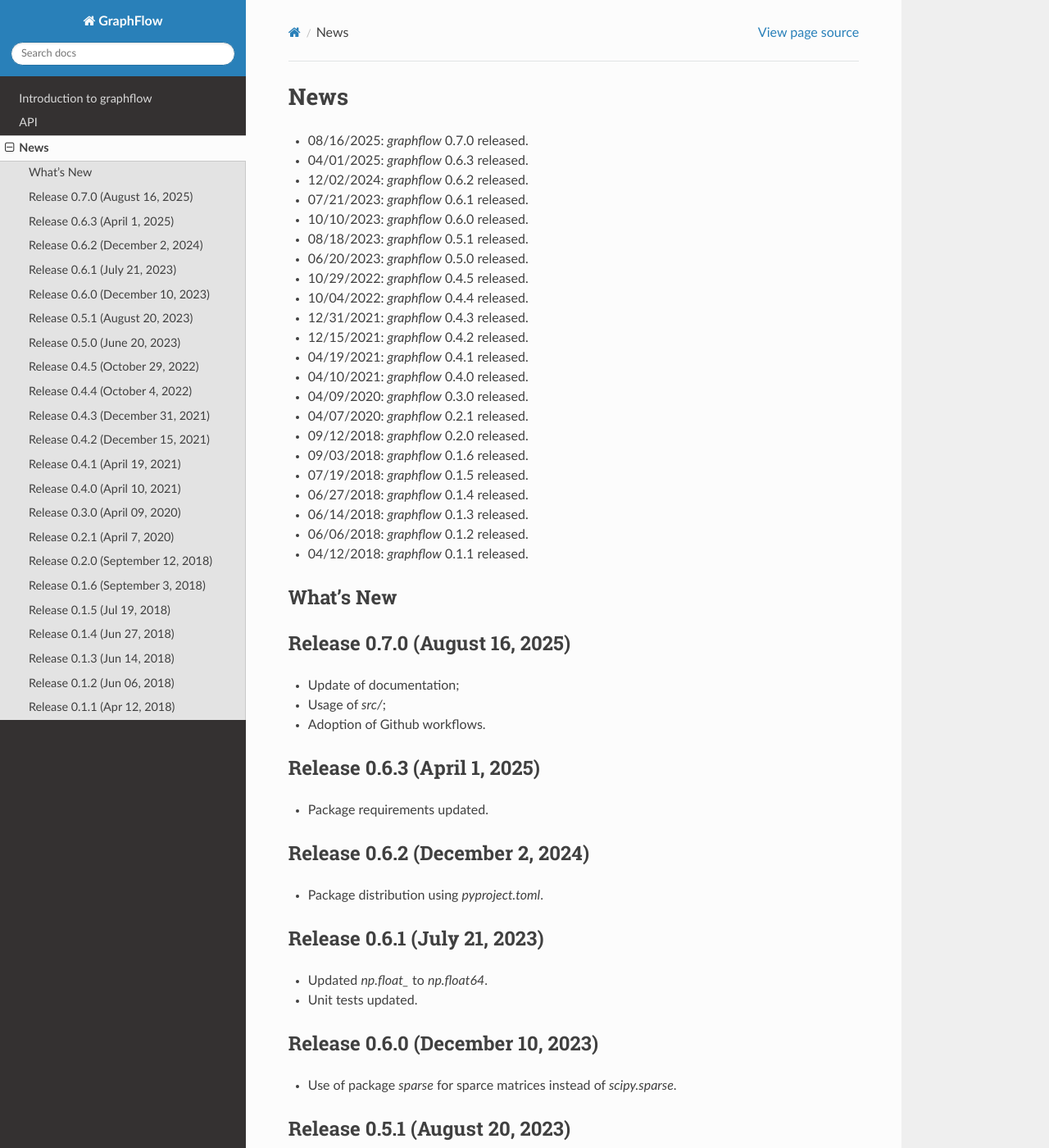
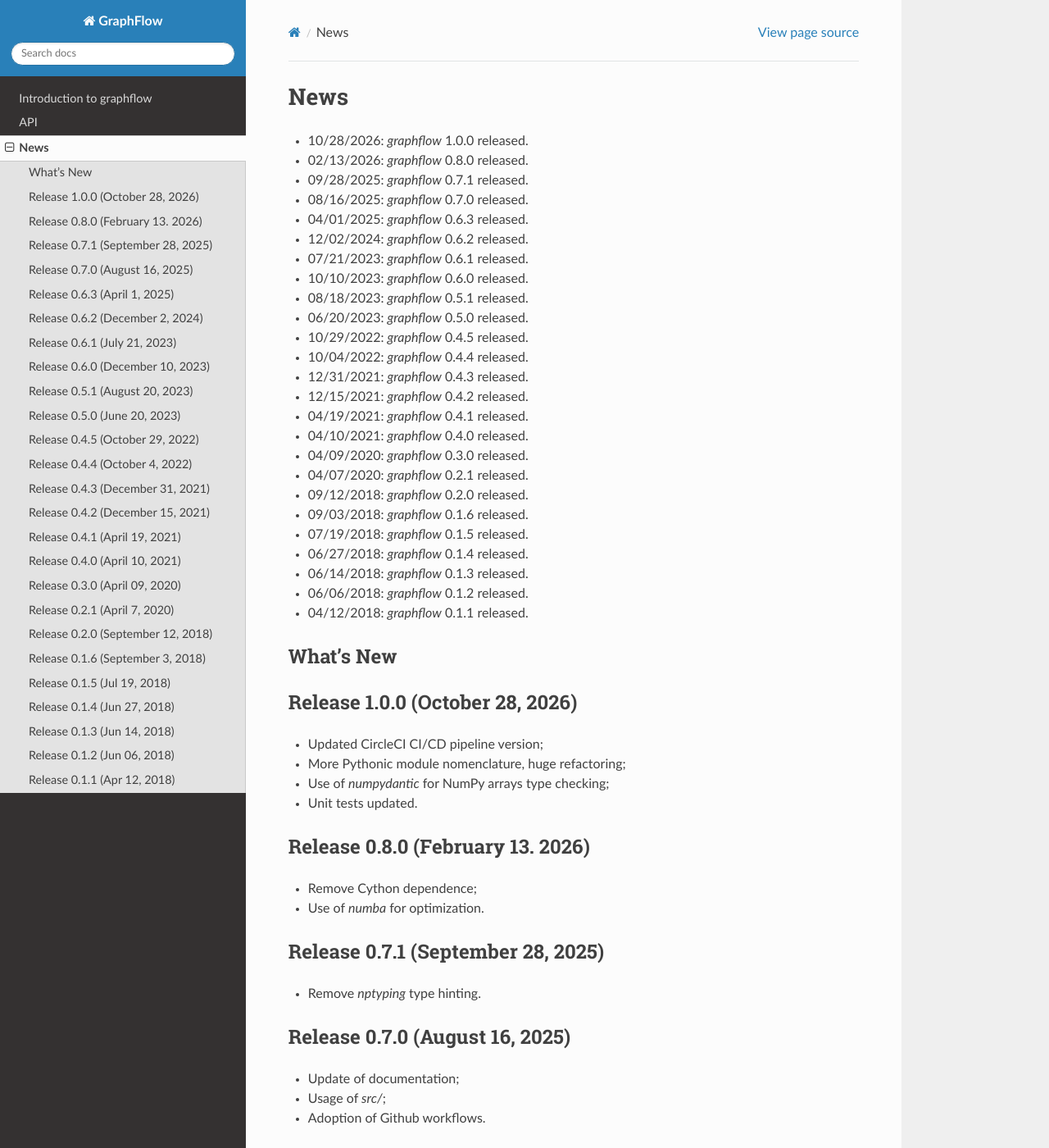
Before and after one commit to stephenhky/GraphFlow, a Sphinx documentation site: the page built from doc/source/news.rst, in a window 1280 px wide and 1400 px high. Shown: the whole window at 82% size. Built offline with Sphinx 7.4.7 and the Read the Docs theme 3.1.0, drawn with Linux system fonts in a browser that asks for light colours.

Commit message:
updated documentation

```diff
--- a/doc/source/intro.rst
+++ b/doc/source/intro.rst
@@ -12,6 +12,6 @@
 
 Home: :doc:`index`
 
-.. _LinkedIn: https://www.linkedin.com/in/kwan-yuet-ho-19882530
+.. _LinkedIn: https://www.linkedin.com/in/kwan-yuet-stephen-ho-19882530/
 .. _ResearchGate: https://www.researchgate.net/profile/Kwan-yuet_Ho
 .. _Twitter: https://twitter.com/stephenhky
--- a/doc/source/news.rst
+++ b/doc/source/news.rst
@@ -1,6 +1,9 @@
 News
 ====
 
+* 10/28/2026: `graphflow` 1.0.0 released.
+* 02/13/2026: `graphflow` 0.8.0 released.
+* 09/28/2025: `graphflow` 0.7.1 released.
 * 08/16/2025: `graphflow` 0.7.0 released.
 * 04/01/2025: `graphflow` 0.6.3 released.
 * 12/02/2024: `graphflow` 0.6.2 released.
@@ -26,6 +29,25 @@
 
 What's New
 ----------
+
+Release 1.0.0 (October 28, 2026)
+--------------------------------
+
+* Updated CircleCI CI/CD pipeline version;
+* More Pythonic module nomenclature, huge refactoring;
+* Use of `numpydantic` for NumPy arrays type checking;
+* Unit tests updated.
+
+Release 0.8.0 (February 13. 2026)
+---------------------------------
+
+* Remove Cython dependence;
+* Use of `numba` for optimization.
+
+Release 0.7.1 (September 28, 2025)
+----------------------------------
+
+* Remove `nptyping` type hinting.
 
 Release 0.7.0 (August 16, 2025)
 -------------------------------
```
